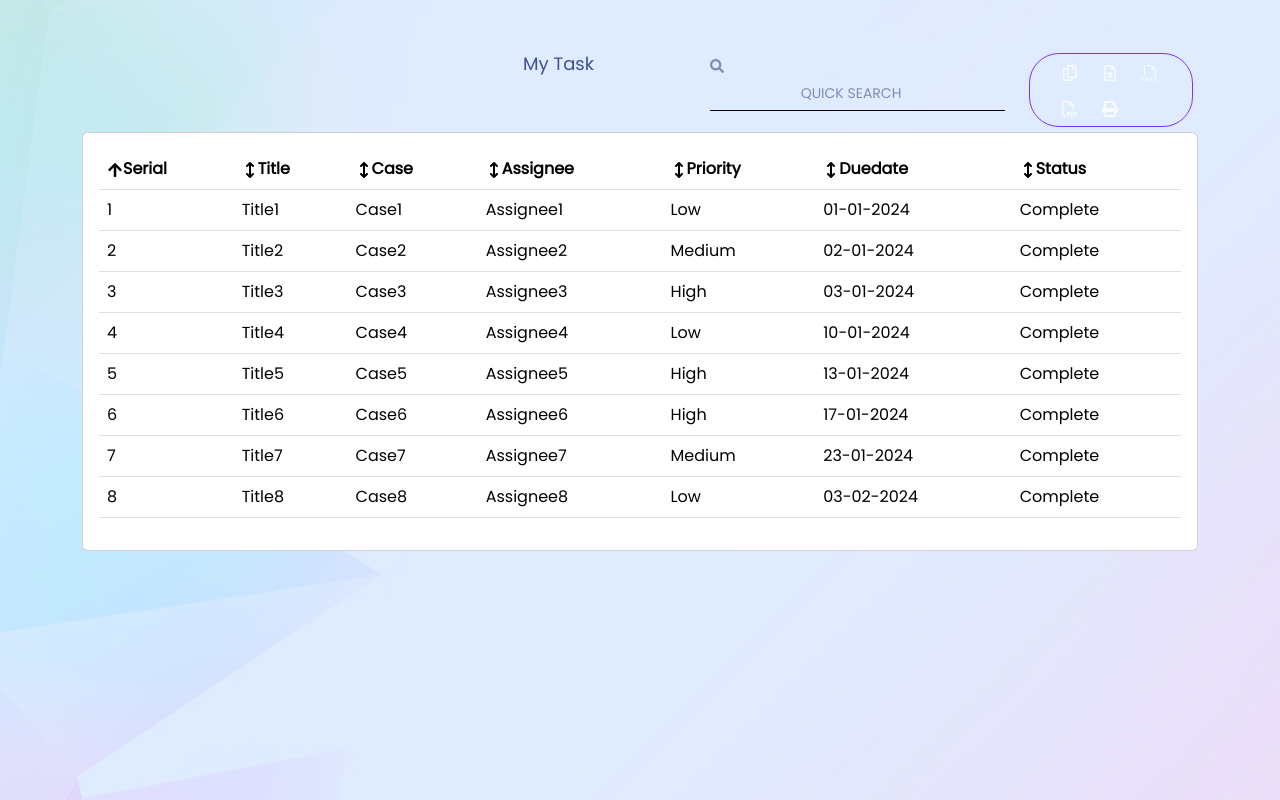
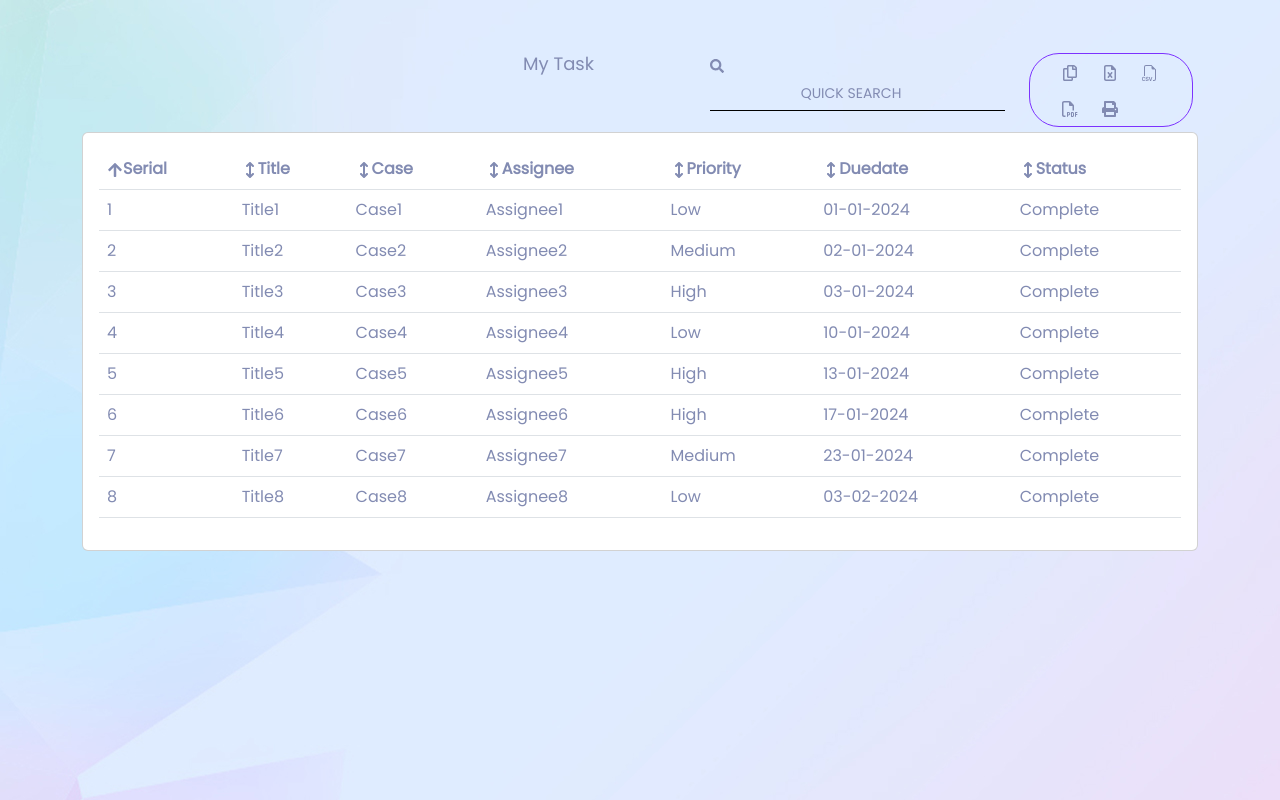
Before and after one commit to SushmithaVennam/task_ui_git, a React (Create React App) app: page /mytask in a window 1280 px wide. Built offline with nearby package versions, Linux system fonts and the light colour scheme.

Commit message:
Fixed mytasks and other pages color mess-up

```diff
--- a/src/App.js
+++ b/src/App.js
@@ -10,7 +10,7 @@ import UserTimeline from "./components/UserTimeline";
 function App() {
   return (
     <div className="App">
-      <div className="appContainer">
+      <div className="addTaskContainer">
         <Routes>
           <Route exact path="/" element={<Home />} />
           <Route exact path="/addtask" element={<AddTask />} />
--- a/src/components/Table.css
+++ b/src/components/Table.css
@@ -1,10 +1,16 @@
+
+.TableContainer  * {
+    color:  #828bb2 !important;
+    font-family: "Poppins";
+}
+
 .dt-buttons {
     border: 1px solid #7c32ff;
     padding-left: 20px;
     padding-right: 20px;
     border-radius: 30px;
-        width: fit-content;
-        align-items: end;
+    width: fit-content;
+    align-items: end;
 }
 
 
--- a/src/components/Table.js
+++ b/src/components/Table.js
@@ -107,7 +107,7 @@ function MyTable() {
   });
 
   return (
-    <Container fluid="md" className="mt-5 AddTaskContainer font-poppins">
+    <Container fluid="md" className="mt-5 TableContainer">
       <Row className="top-row">
         <Col>
           <h3>My Task</h3>
--- a/src/components/Timeline.css
+++ b/src/components/Timeline.css
@@ -1,3 +1,6 @@
+.TimelineContainer * {
+    color:  #828bb2 !important;
+}
 .vertical-timeline::before {
     top:auto !important;
 }
--- a/src/components/Timeline.js
+++ b/src/components/Timeline.js
@@ -16,7 +16,7 @@ function Timeline(timeline) {
   const timelineItems = timeline.timeline;
   console.log(timelineItems);
   return (
-    <VerticalTimeline>
+    <VerticalTimeline className="TimelineContainer">
       {timelineItems.map((entry) => (
         <VerticalTimelineElement
           className="vertical-timeline-element--work"
--- a/src/components/addTask.css
+++ b/src/components/addTask.css
@@ -1,24 +1,32 @@
 h3 {
-    color: #415094 !important;
+    color:  #828bb2 !important;
     font-size: 18px !important;
 }
 
-.appContainer .form-control{
+.addTaskContainer {
+  display: flex;
+  justify-content: center;
+}
+
+.AddTaskContainer .form-control{
     color:  #828bb2 !important;
 }
 
-.input-group:focus-within label {
-  color: #828bb2 !important;
+.AddTaskContainer  .form-label {
+  color:  #828bb2 !important;
 }
 
-.appContainer  .form-label {
-  color:  #828bb2 !important;
+.editor-container {
+  min-height: 150px;
+  height: fit-content;
+}
+.font-poppins {
+  font-family: "Poppins";
 }
 
 .ql-snow.ql-toolbar {
   border-top-left-radius: 0.5em;
   border-top-right-radius: 0.5em;
-  color:  #828bb2 !important;
 }
 
 .ql-toolbar .ql-stroke {
--- a/src/components/addTask.js
+++ b/src/components/addTask.js
@@ -68,7 +68,7 @@ function AddTask() {
     }
   };
   return (
-    <Container fluid="md" className="mt-3 font-poppins">
+    <Container fluid="md" className="mt-3 AddTaskContainer font-poppins">
       <h3>Add Task</h3>
       <Card fluid="md" className="p-3">
         <Row>
@@ -78,7 +78,7 @@ function AddTask() {
             </Form.Label>
             <Form.Control
               type="text"
-              className="rounded-form-control title-font"
+              className="rounded-form-control"
               placeholder="TITLE"
               onChange={(e) => {
                 setTitle(e.target.value);
```
